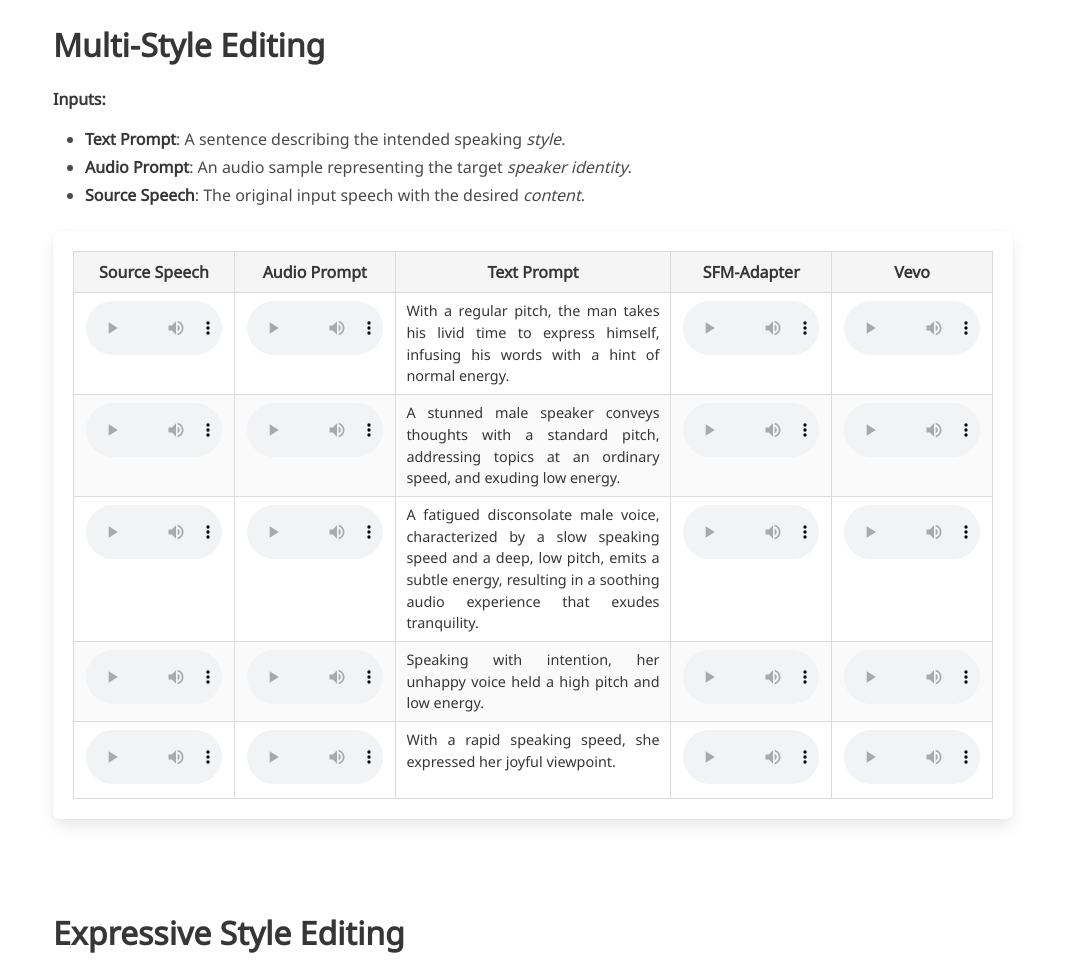
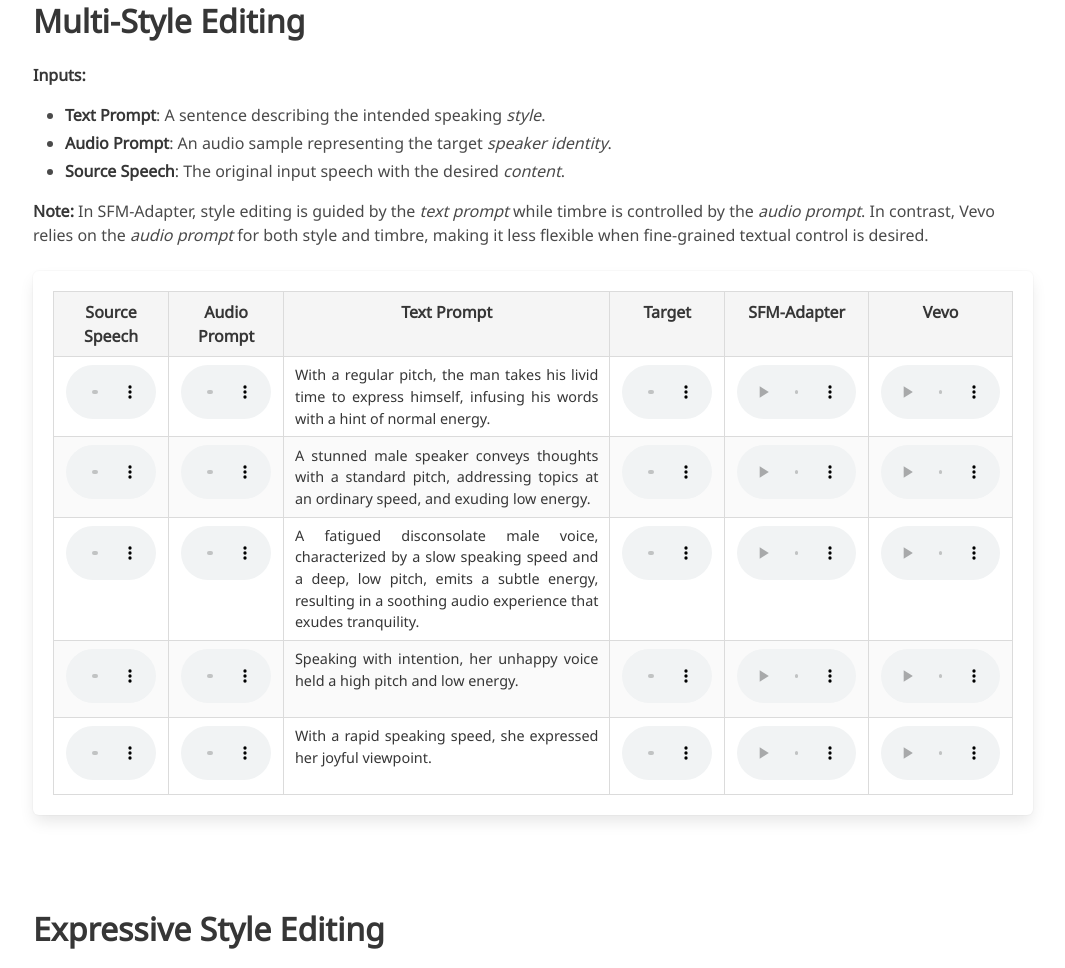
Before and after one commit to yChenN1/SFM-Adapter, a plain HTML site: page index.html in a window 1280 px wide. Shown: the part 1803-2771 px from the top of the page, without its empty margins (107-1172 px from the left). Drawn offline with nearby package versions, Linux system fonts and the light colour scheme; some icons are missing; a web font is replaced by a local one.

Commit message:
fix_issue

```diff
--- a/index.html
+++ b/index.html
@@ -84,7 +84,7 @@ Speech Style Editing</title>
 
 
 <section class="section">
-  <div class="container is-max-desktop">
+  <div class="container is-max-desktop is-wide-content">
     <!-- Abstract. -->
     <div class="columns is-centered has-text-centered">
       <div class="column is-four-fifths">
@@ -128,7 +128,7 @@ Speech Style Editing</title>
 </section>
 
 <section class="section">
-  <div class="container is-max-desktop">
+  <div class="container is-max-desktop is-wide-content">
     <h2 class="title is-3">Multi-Style Editing</h2>
     <div class="content">
       <p><strong>Inputs:</strong></p>
@@ -137,22 +137,27 @@ Speech Style Editing</title>
         <li><strong>Audio Prompt</strong>: An audio sample representing the target <em>speaker identity</em>.</li>
         <li><strong>Source Speech</strong>: The original input speech with the desired <em>content</em>.</li>
       </ul>
+      <p>
+        <strong>Note:</strong> In SFM-Adapter, style editing is guided by the <em>text prompt</em> while timbre is controlled by the <em>audio prompt</em>. In contrast, Vevo relies on the <em>audio prompt</em> for both style and timbre, making it less flexible when fine-grained textual control is desired.
+      </p>
     </div>
 
-    <div class="box" style="overflow-x: auto; margin-top: 1.5em;">
-      <table class="table is-bordered is-striped is-hoverable is-fullwidth" style="min-width: 900px;">
+    <div class="box" style="margin-top: 1.5em;">
+      <table class="table is-bordered is-striped is-hoverable is-fullwidth">
         <colgroup>
-          <col style="width: 17.5%;">
-          <col style="width: 17.5%;">
-          <col style="width: 30%;">
-          <col style="width: 17.5%;">
-          <col style="width: 17.5%;">
+          <col style="width: 12%;">
+          <col style="width: 12%;">
+          <col style="width: 34%;">
+          <col style="width: 12%;">
+          <col style="width: 15%;">
+          <col style="width: 15%;">
         </colgroup>
         <thead>
           <tr class="has-background-light">
             <th class="has-text-centered">Source Speech</th>
             <th class="has-text-centered">Audio Prompt</th>
             <th class="has-text-centered">Text Prompt</th>
+            <th class="has-text-centered">Target</th>
             <th class="has-text-centered">SFM-Adapter</th>
             <th class="has-text-centered">Vevo</th>
           </tr>
@@ -160,36 +165,41 @@ Speech Style Editing</title>
         <tbody>
           <tr>
             <td><audio controls style="width: 100%;" src="./static/audio/origin/0013_000694.wav"></audio></td>
+            <td><audio controls style="width: 100%;" src="./static/audio/origin/0014_000478.wav"></audio></td>
+            <td style="text-align: justify; font-size: 0.9em;">With a regular pitch, the man takes his livid time to express himself, infusing his words with a hint of normal energy.</td>
             <td><audio controls style="width: 100%;" src="./static/audio/origin/0014_000694.wav"></audio></td>
-            <td style="text-align: justify; font-size: 0.9em;">With a regular pitch, the man takes his livid time to express himself, infusing his words with a hint of normal energy.</td>
             <td><audio controls style="width: 100%;" src="./static/audio/PIDM_sty/PIDM_angry_0013_000694_to_angry_0014_000694.wav"></audio></td>
             <td><audio controls style="width: 100%;" src="./static/audio/vevo_voice/vevovoice_angry_0013_000694_to_angry_0014_000694.wav"></audio></td>
           </tr>
           <tr>
             <td><audio controls style="width: 100%;" src="./static/audio/origin/0015_000692.wav"></audio></td>
+            <td><audio controls style="width: 100%;" src="./static/audio/origin/0020_001408.wav"></audio></td>
+            <td style="text-align: justify; font-size: 0.9em;">A stunned male speaker conveys thoughts with a standard pitch, addressing topics at an ordinary speed, and exuding low energy.</td>
             <td><audio controls style="width: 100%;" src="./static/audio/origin/0020_001742.wav"></audio></td>
-            <td style="text-align: justify; font-size: 0.9em;">A stunned male speaker conveys thoughts with a standard pitch, addressing topics at an ordinary speed, and exuding low energy.</td>
             <td><audio controls style="width: 100%;" src="./static/audio/PIDM_sty/PIDM_angry_0015_000692_to_surprised_0020_001742.wav"></audio></td>
             <td><audio controls style="width: 100%;" src="./static/audio/vevo_voice/vevovoice_angry_0015_000692_to_surprised_0020_001742.wav"></audio></td>
           </tr>
           <tr>
             <td><audio controls style="width: 100%;" src="./static/audio/origin/0019_001745.wav"></audio></td>
+            <td><audio controls style="width: 100%;" src="./static/audio/origin/0013_001057.wav"></audio></td>
+            <td style="text-align: justify; font-size: 0.9em;">A fatigued disconsolate male voice, characterized by a slow speaking speed and a deep, low pitch, emits a subtle energy, resulting in a soothing audio experience that exudes tranquility.</td>
             <td><audio controls style="width: 100%;" src="./static/audio/origin/0013_001395.wav"></audio></td>
-            <td style="text-align: justify; font-size: 0.9em;">A fatigued disconsolate male voice, characterized by a slow speaking speed and a deep, low pitch, emits a subtle energy, resulting in a soothing audio experience that exudes tranquility.</td>
             <td><audio controls style="width: 100%;" src="./static/audio/PIDM_sty/PIDM_surprised_0019_001745_to_sad_0013_001395.wav"></audio></td>
             <td><audio controls style="width: 100%;" src="./static/audio/vevo_voice/vevovoice_surprised_0019_001745_to_sad_0013_001395.wav"></audio></td>
           </tr>
           <tr>
             <td><audio controls style="width: 100%;" src="./static/audio/origin/0011_000348.wav"></audio></td>
+            <td><audio controls style="width: 100%;" src="./static/audio/origin/0016_001397.wav"></audio></td>
+            <td style="text-align: justify; font-size: 0.9em;">Speaking with intention, her unhappy voice held a high pitch and low energy.</td>
             <td><audio controls style="width: 100%;" src="./static/audio/origin/0016_001398.wav"></audio></td>
-            <td style="text-align: justify; font-size: 0.9em;">Speaking with intention, her unhappy voice held a high pitch and low energy.</td>
             <td><audio controls style="width: 100%;" src="./static/audio/PIDM_sty/PIDM_neutral_0011_000348_to_sad_0016_001398.wav"></audio></td>
             <td><audio controls style="width: 100%;" src="./static/audio/vevo_voice/vevovoice_neutral_0011_000348_to_sad_0016_001398.wav"></audio></td>
           </tr>
           <tr>
             <td><audio controls style="width: 100%;" src="./static/audio/origin/0017_001746.wav"></audio></td>
+            <td><audio controls style="width: 100%;" src="./static/audio/origin/0018_001049.wav"></audio></td>
+            <td style="text-align: justify; font-size: 0.9em;">With a rapid speaking speed, she expressed her joyful viewpoint.</td>
             <td><audio controls style="width: 100%;" src="./static/audio/origin/0018_001046.wav"></audio></td>
-            <td style="text-align: justify; font-size: 0.9em;">With a rapid speaking speed, she expressed her joyful viewpoint.</td>
             <td><audio controls style="width: 100%;" src="./static/audio/PIDM_sty/PIDM_surprised_0017_001746_to_happy_0018_001046.wav"></audio></td>
             <td><audio controls style="width: 100%;" src="./static/audio/vevo_voice/vevovoice_surprised_0017_001746_to_happy_0018_001046.wav"></audio></td>
           </tr>
@@ -201,7 +211,7 @@ Speech Style Editing</title>
 
 
 <section class="section">
-  <div class="container is-max-desktop">
+  <div class="container is-max-desktop is-wide-content">
     <h2 class="title is-3">Expressive Style Editing</h2>
     <div class="content">
       <p><strong>Inputs:</strong></p>
@@ -286,7 +296,7 @@ Speech Style Editing</title>
 </section>
 
 <section class="section">
-  <div class="container is-max-desktop">
+  <div class="container is-max-desktop is-wide-content">
     <h2 class="title is-3">Timbre Editing</h2>
     <div class="content">
       <p><strong>Inputs:</strong></p>
--- a/static/css/index.css
+++ b/static/css/index.css
@@ -1,5 +1,10 @@
 body {
   font-family: 'Noto Sans', sans-serif;
+}
+
+/* Widen selected content sections without affecting the framework figures. */
+.container.is-max-desktop.is-wide-content {
+  max-width: 1000px !important;
 }
 
 
```
Also changed, not shown: 18 other files.
